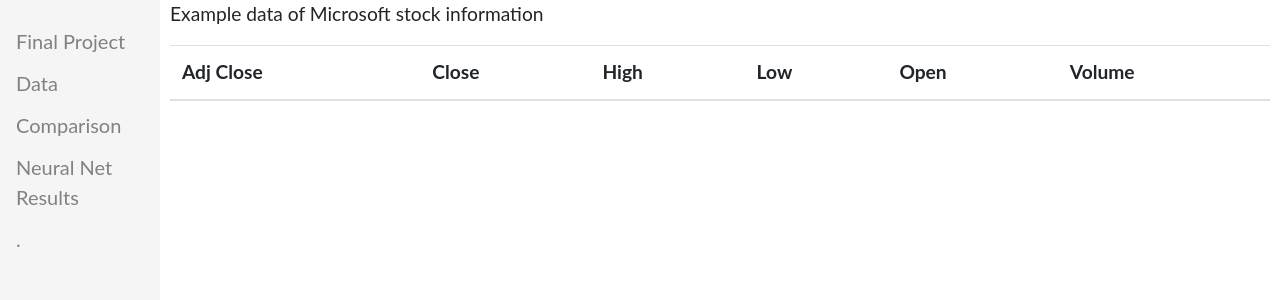
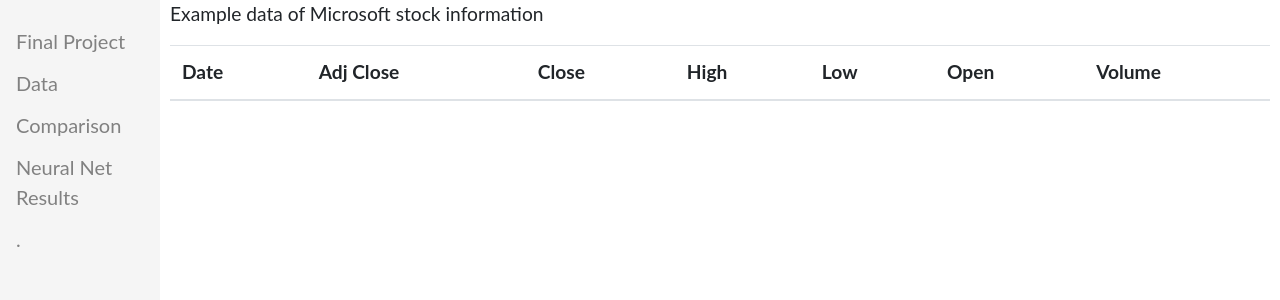
Before and after one commit to mingusone/FerengAI, a Flask app: page /data in a window 1280 px wide. Shown: the top 300 px of the page. Run offline with Flask 2, Linux system fonts and the light colour scheme; data that the repository does not hold is empty; some libraries are stand-ins or nearby versions.

Commit message:
Fixed the date

```diff
--- a/templates/data.html
+++ b/templates/data.html
@@ -13,6 +13,7 @@
     <table class="table table-hover">
       <thead>
         <tr>
+            <th scope="col">Date</th>
             <th scope="col">Adj Close</th>
             <th scope="col">Close</th>
             <th scope="col">High</th>
```
